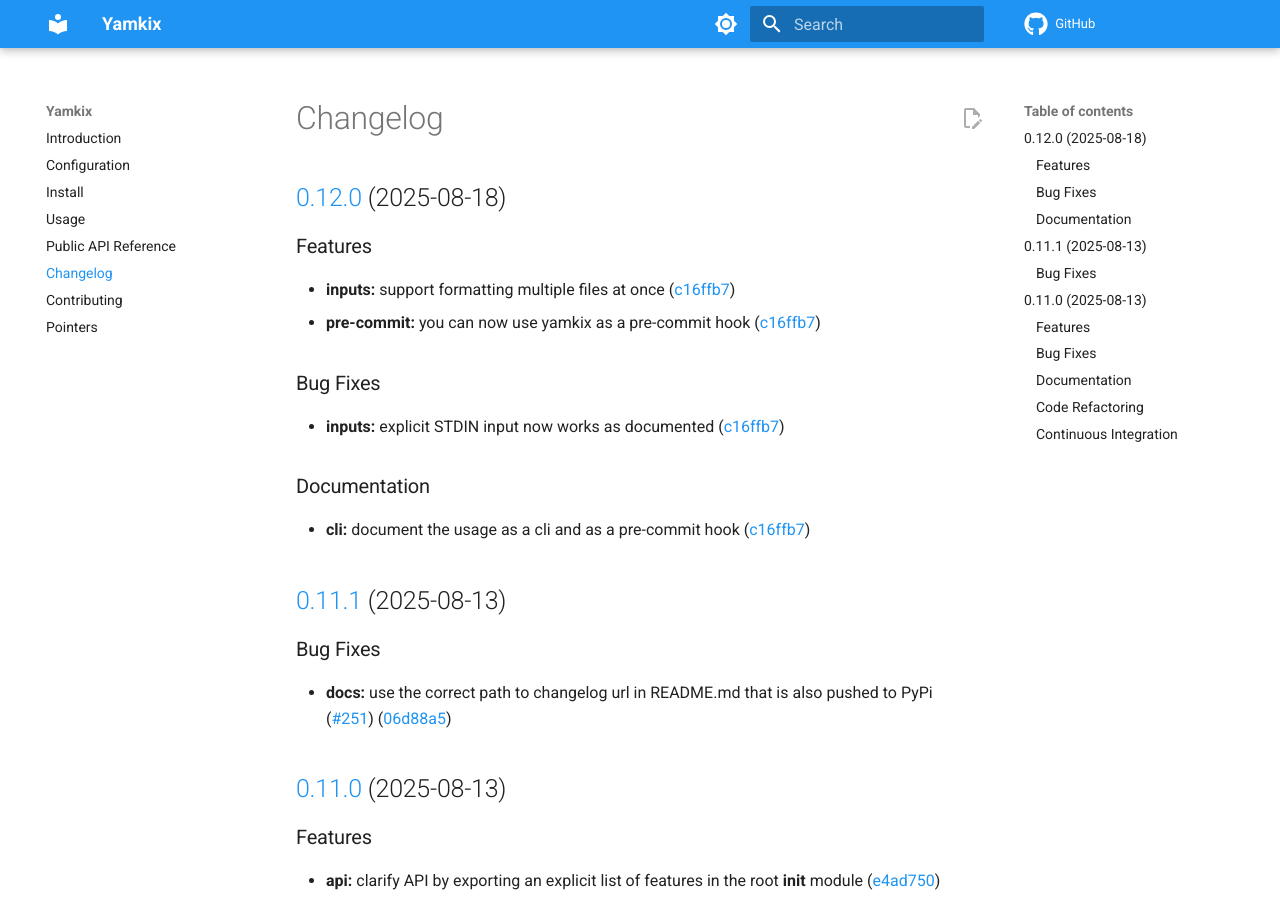
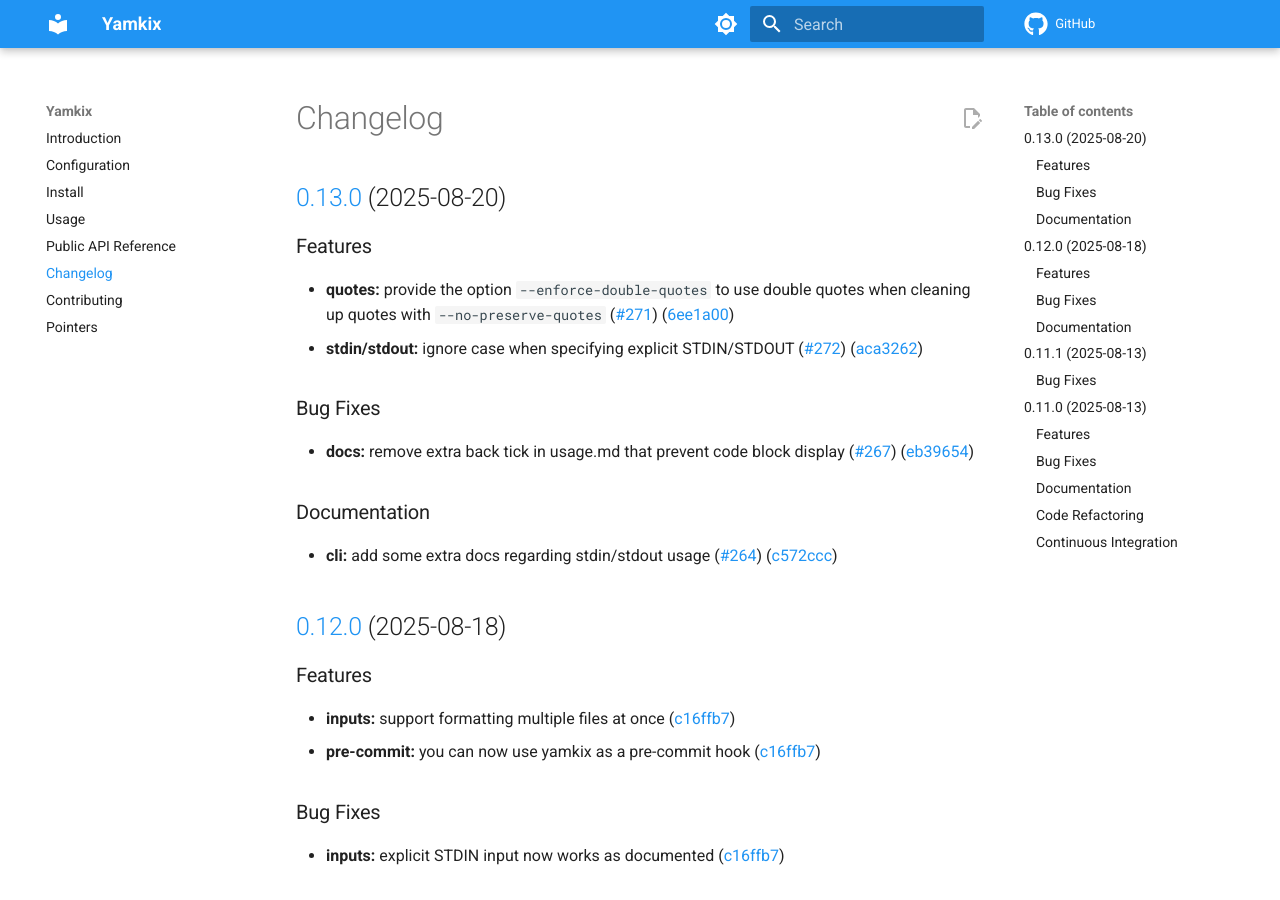
Before and after one commit to looztra/yamkix, an MkDocs documentation site: the page built from docs/changelog.md, in a window 1280 px wide and 900 px high. Built offline with MkDocs 1.6.1 and Material for MkDocs 9.7.7, drawn with Linux system fonts in a browser that asks for light colours; comment, search, counter and statistics services are not loaded.

Commit message:
chore(main): release 0.13.0 (#266)
:robot: I have created a release *beep* *boop*
---


## [0.13.0](https://github.com/looztra/yamkix/compare/v0.12.0...v0.13.0)
(2025-08-20)


### Features

* **quotes:** provide the option `--enforce-double-quotes` to use double
quotes when cleaning up quotes with `--no-preserve-quotes`
([#271](https://github.com/looztra/yamkix/issues/271))
([6ee1a00](https://github.com/looztra/yamkix/commit/6ee1a00116b41e50f9f36208ba9784f1d8999cd4))
* **stdin/stdout:** ignore case when specifying explicit STDIN/STDOUT
([#272](https://github.com/looztra/yamkix/issues/272))
([aca3262](https://github.com/looztra/yamkix/commit/aca3262986fd78a1396ada30d8cf446ea52d520c))


### Bug Fixes

* **docs:** remove extra back tick in usage.md that prevent code block
display ([#267](https://github.com/looztra/yamkix/issues/267))
([eb39654](https://github.com/looztra/yamkix/commit/eb39654a6d5915e64bf0b76d84dab77b61e3e583))


### Documentation

* **cli:** add some extra docs regarding stdin/stdout usage
([#264](https://github.com/looztra/yamkix/issues/264))
([c572ccc](https://github.com/looztra/yamkix/commit/c572cccce02e25f769da8845773cf394283918f3))

---
This PR was generated with [Release
Please](https://github.com/googleapis/release-please). See
[documentation](https://github.com/googleapis/release-please#release-please).

```diff
--- a/docs/changelog.md
+++ b/docs/changelog.md
@@ -1,4 +1,22 @@
 # Changelog
+
+## [0.13.0](https://github.com/looztra/yamkix/compare/v0.12.0...v0.13.0) (2025-08-20)
+
+
+### Features
+
+* **quotes:** provide the option `--enforce-double-quotes` to use double quotes when cleaning up quotes with `--no-preserve-quotes` ([#271](https://github.com/looztra/yamkix/issues/271)) ([6ee1a00](https://github.com/looztra/yamkix/commit/6ee1a00116b41e50f9f36208ba9784f1d8999cd4))
+* **stdin/stdout:** ignore case when specifying explicit STDIN/STDOUT ([#272](https://github.com/looztra/yamkix/issues/272)) ([aca3262](https://github.com/looztra/yamkix/commit/aca3262986fd78a1396ada30d8cf446ea52d520c))
+
+
+### Bug Fixes
+
+* **docs:** remove extra back tick in usage.md that prevent code block display ([#267](https://github.com/looztra/yamkix/issues/267)) ([eb39654](https://github.com/looztra/yamkix/commit/eb39654a6d5915e64bf0b76d84dab77b61e3e583))
+
+
+### Documentation
+
+* **cli:** add some extra docs regarding stdin/stdout usage ([#264](https://github.com/looztra/yamkix/issues/264)) ([c572ccc](https://github.com/looztra/yamkix/commit/c572cccce02e25f769da8845773cf394283918f3))
 
 ## [0.12.0](https://github.com/looztra/yamkix/compare/v0.11.1...v0.12.0) (2025-08-18)
 
```
Also changed, not shown: .release-please-manifest.json.
